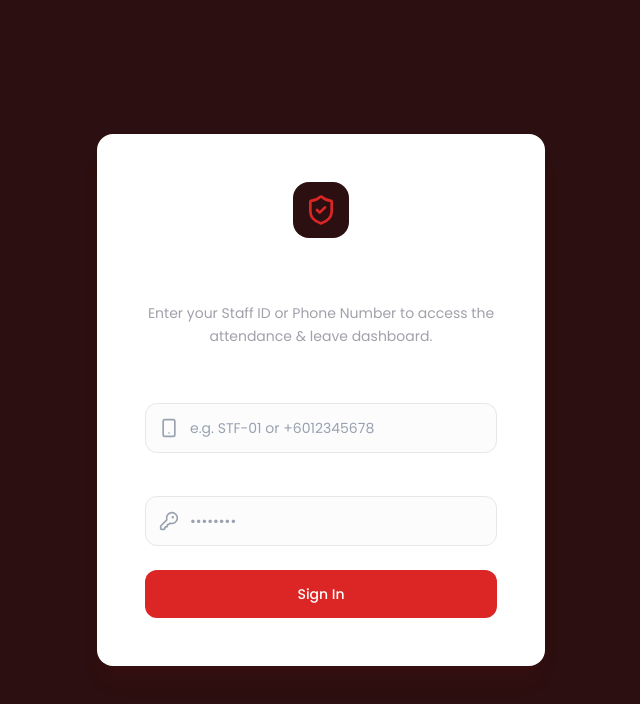
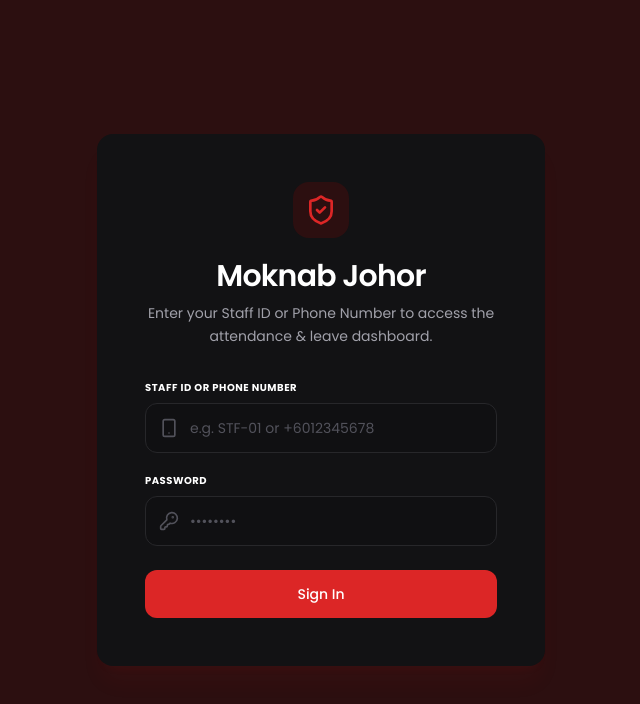
Before and after one commit to taufiiq-kacak/moknab-hr, a Next.js app: page / in a window 1280 px wide. Shown: the top 704 px of the page, without its empty margins (319-959 px from the left). Built offline with nearby package versions, Linux system fonts and the light colour scheme.

Commit message:
style: map white colors correctly for dark theme cards and text

```diff
--- a/src/app/globals.css
+++ b/src/app/globals.css
@@ -11,6 +11,16 @@
 }
 
 @theme inline {
+  --color-white: #121214; /* Overrides white cards with solid charcoal black panels */
+  --color-gray-50: #0E0E10; /* Overrides light details panels with deep charcoal black */
+  --color-gray-100: #1C1C1F; /* Overrides grey dividers with clean subtle dark lines */
+  --color-gray-150: #26262A;
+  --color-gray-200: #27272A;
+  --color-gray-300: #3F3F46;
+  --color-gray-400: #52525B;
+  --color-gray-800: #E4E4E7;
+  --color-gray-900: #F4F4F5;
+
   --color-brand-navy: var(--brand-navy);
   --color-brand-blue: var(--brand-blue);
   --color-brand-light: var(--brand-light);
@@ -18,9 +28,14 @@
   --font-sans: var(--font-poppins);
 }
 
-@utility bg-white {
-  background-color: #121214;
+@utility text-white {
+  color: #FFFFFF !important;
 }
+
+@utility border-white {
+  border-color: #FFFFFF !important;
+}
+
 @utility bg-gray-50 {
   background-color: #0E0E10;
 }
```
